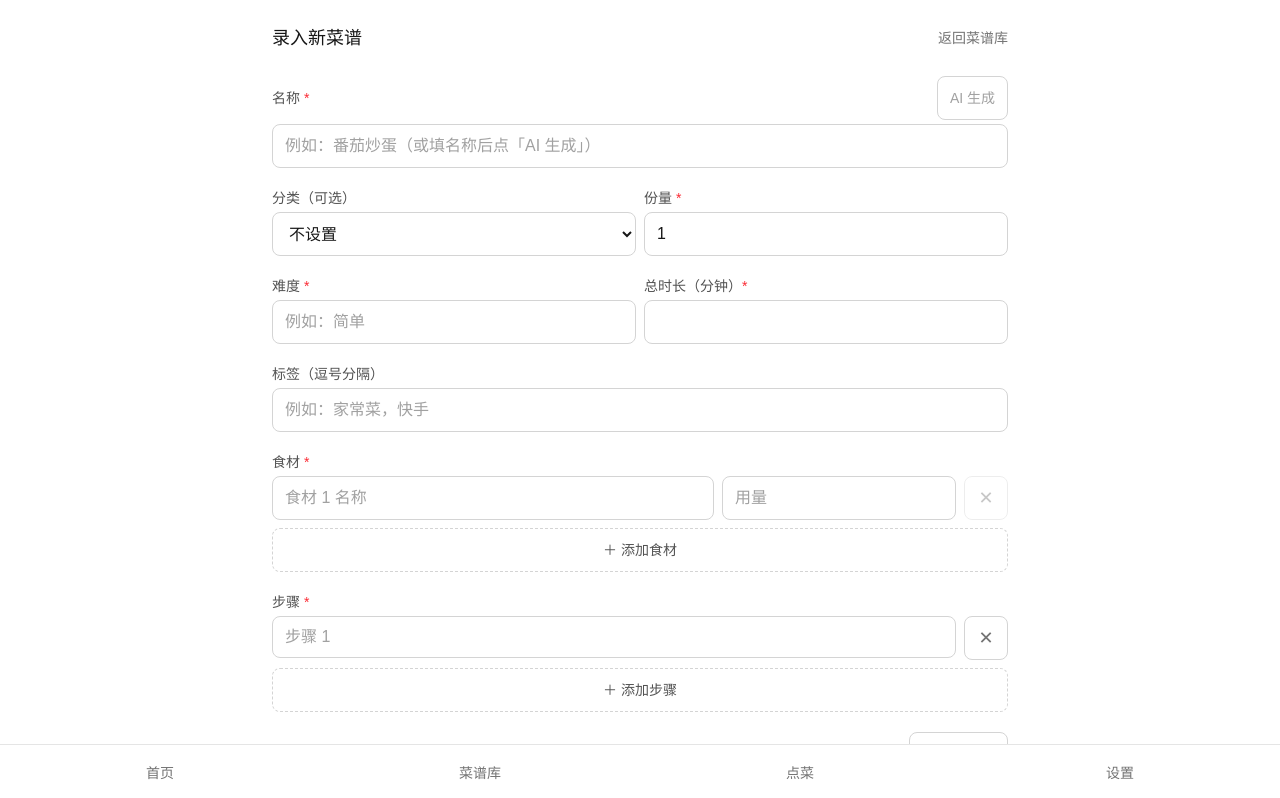
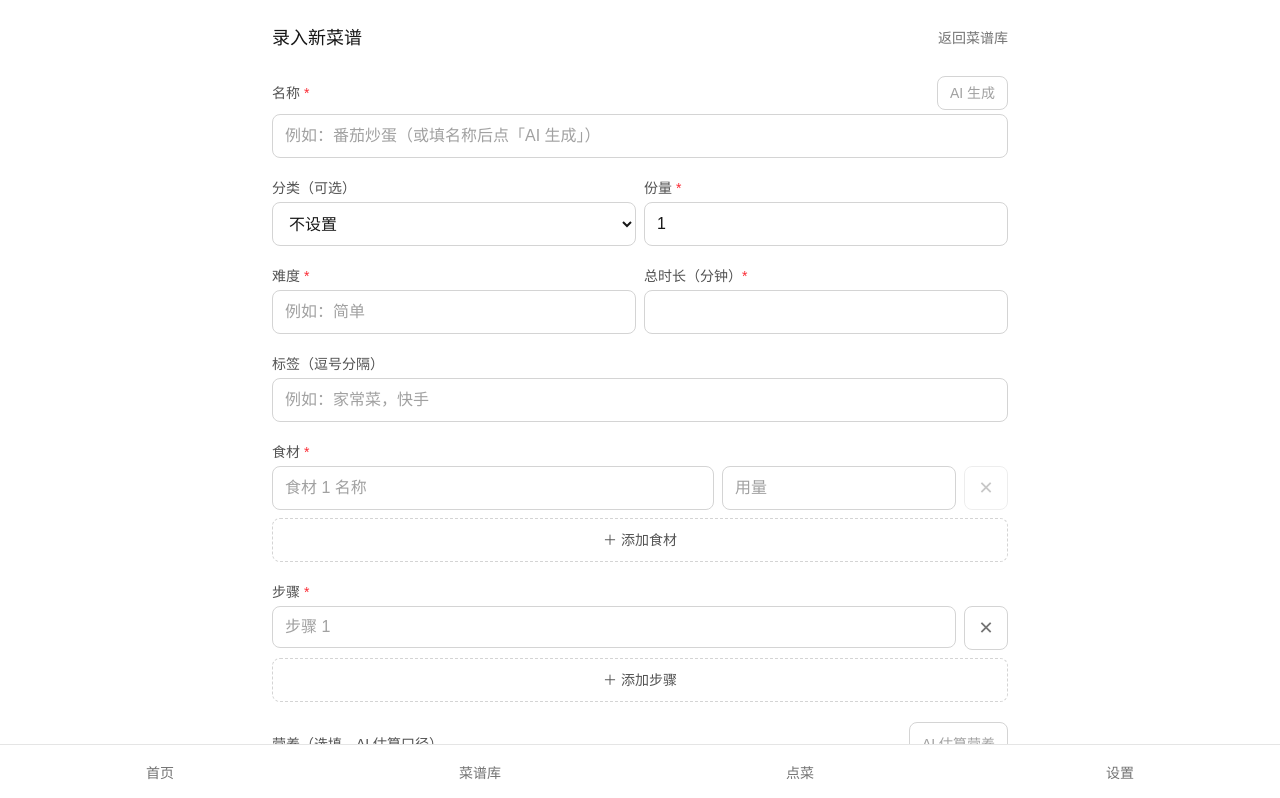
Before and after one commit to Zhangxml/AI-eat, a Next.js app: page /recipes/new in a window 1280 px wide. Shown: the top 798 px of the page. Built offline with nearby package versions, Linux system fonts and the light colour scheme.

Commit message:
style: AI 生成按钮改紧凑高度，与名称标签行协调

```diff
--- a/src/components/RecipeForm.tsx
+++ b/src/components/RecipeForm.tsx
@@ -352,7 +352,7 @@ export default function RecipeForm({
             onClick={handleGenerate}
             disabled={generating || submitting || estimating || name.trim() === ''}
             aria-label="AI 生成菜谱"
-            className="min-h-[44px] shrink-0 rounded-lg border border-neutral-900 px-3 text-sm font-medium text-neutral-900 transition-colors active:bg-neutral-100 disabled:border-neutral-300 disabled:text-neutral-400 dark:border-neutral-100 dark:text-neutral-100 dark:active:bg-neutral-800 dark:disabled:border-neutral-700 dark:disabled:text-neutral-500"
+            className="shrink-0 rounded-lg border border-neutral-900 px-3 py-1.5 text-sm font-medium text-neutral-900 transition-colors active:bg-neutral-100 disabled:border-neutral-300 disabled:text-neutral-400 dark:border-neutral-100 dark:text-neutral-100 dark:active:bg-neutral-800 dark:disabled:border-neutral-700 dark:disabled:text-neutral-500"
           >
             {generating ? '生成中…' : 'AI 生成'}
           </button>
```
